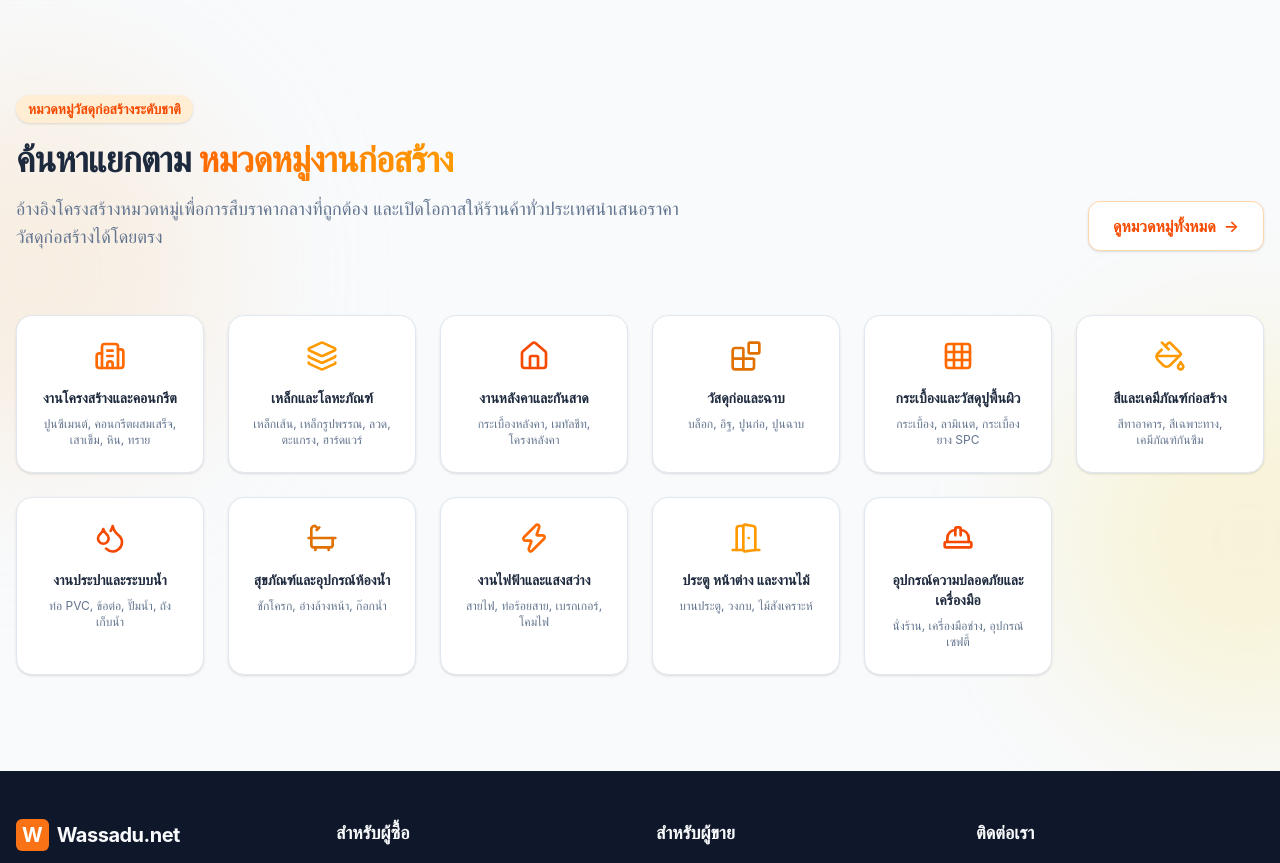
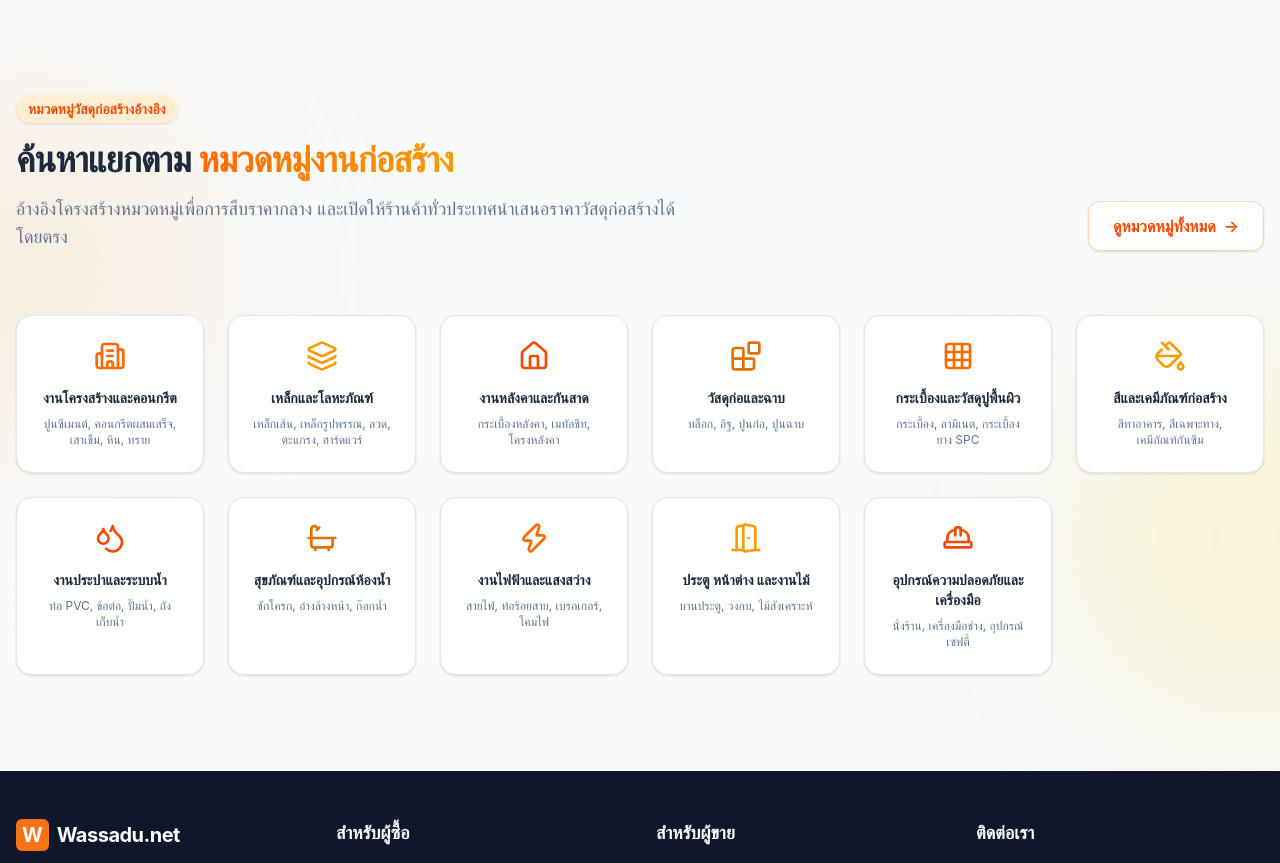
Before and after one commit to yotathai/wassadu-net, a Next.js app: page / in a window 1280 px wide. Shown: the part 974-1837 px from the top of the page. Built offline with nearby package versions, Linux system fonts and the light colour scheme.

Commit message:
style: remove boastful copy per user request

```diff
--- a/src/components/home/CategoryGrid.jsx
+++ b/src/components/home/CategoryGrid.jsx
@@ -30,13 +30,13 @@ export default function CategoryGrid() {
         <div className="flex flex-col md:flex-row md:items-end justify-between mb-16 gap-6">
           <div>
             <div className="inline-block px-3 py-1 rounded-full bg-orange-100 text-orange-600 font-semibold text-sm mb-4 shadow-sm">
-              หมวดหมู่วัสดุก่อสร้างระดับชาติ
+              หมวดหมู่วัสดุก่อสร้างอ้างอิง
             </div>
             <h2 className="text-3xl md:text-4xl font-bold text-slate-800 mb-4 tracking-tight">
               ค้นหาแยกตาม <span className="text-transparent bg-clip-text bg-gradient-to-r from-orange-500 to-amber-500">หมวดหมู่งานก่อสร้าง</span>
             </h2>
             <p className="text-slate-500 max-w-2xl text-lg">
-              อ้างอิงโครงสร้างหมวดหมู่เพื่อการสืบราคากลางที่ถูกต้อง และเปิดโอกาสให้ร้านค้าทั่วประเทศนำเสนอราคาวัสดุก่อสร้างได้โดยตรง
+              อ้างอิงโครงสร้างหมวดหมู่เพื่อการสืบราคากลาง และเปิดให้ร้านค้าทั่วประเทศนำเสนอราคาวัสดุก่อสร้างได้โดยตรง
             </p>
           </div>
           <Link href="/categories" className="group flex items-center gap-2 px-6 py-3 bg-white hover:bg-orange-50 border border-orange-200 rounded-xl text-orange-600 font-semibold transition-all duration-300 shadow-sm hover:shadow-md">
--- a/src/components/layout/Navbar.jsx
+++ b/src/components/layout/Navbar.jsx
@@ -115,7 +115,7 @@ export default function Navbar() {
               <h2 className="text-3xl font-bold tracking-tight text-slate-800">
                 Wassadu<span className="text-orange-500">.net</span>
               </h2>
-              <p className="text-slate-500 mt-2 font-medium">สุดยอดศูนย์รวมวัสดุก่อสร้าง B2B & B2G Platform ระดับชาติ</p>
+              <p className="text-slate-500 mt-2 font-medium">แพลตฟอร์มข้อมูลและเปรียบเทียบราคาวัสดุก่อสร้าง (B2B & B2G)</p>
             </div>
           </div>
         </div>
```
